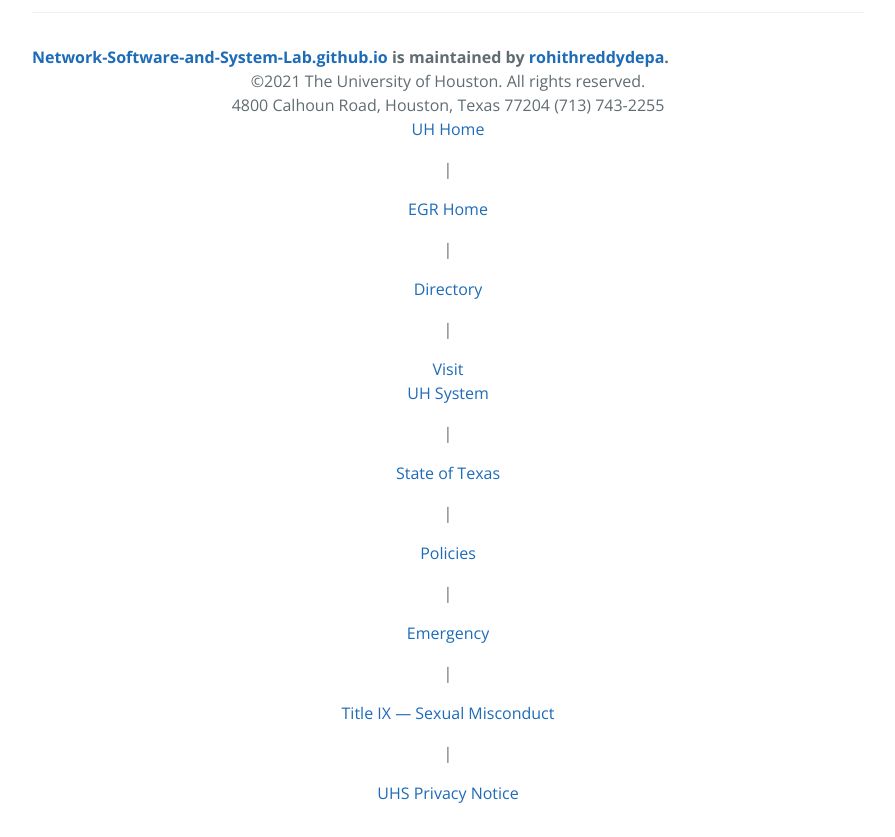
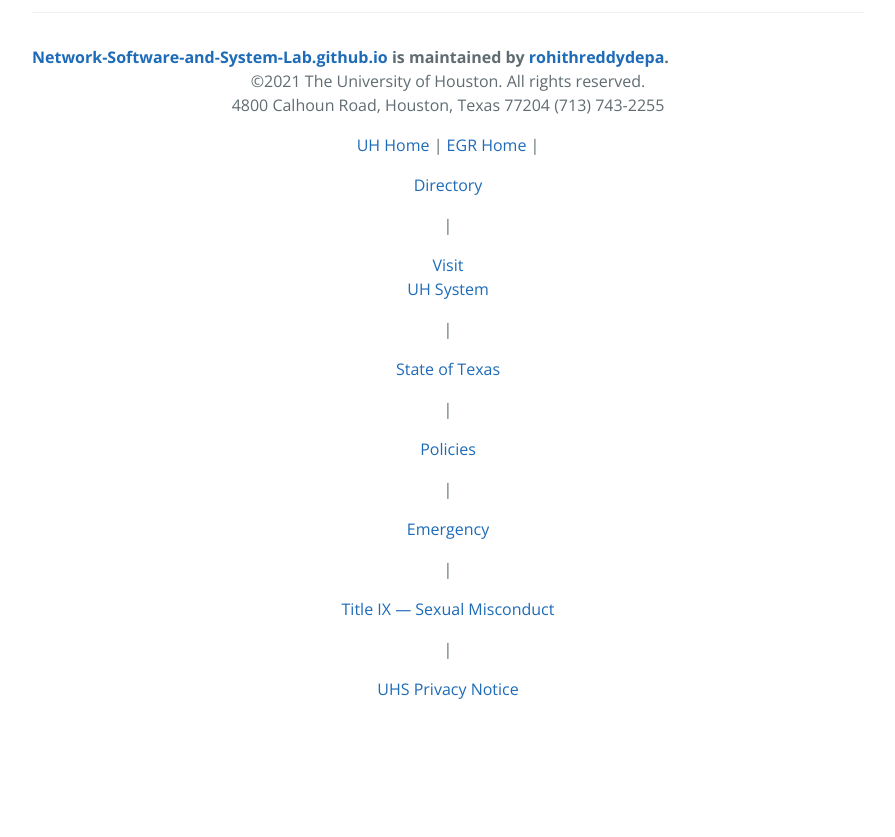
Before and after one commit to rohithreddydepa/Network-Software-and-System-Lab.github.io, a Jekyll site: the page built from index.md, in a window 1280 px wide. Shown: the part 1248-2085 px from the top of the page, without its empty margins (192-1087 px from the left). Built offline with Jekyll 4.4.1, drawn with Linux system fonts in a browser that asks for light colours; after the commit the page ends 1981 px from its top, so only the background shows below that.

```diff
--- a/_layouts/default.html
+++ b/_layouts/default.html
@@ -29,7 +29,7 @@
 		<div id="address">
 			&copy;2021 The University of Houston. All rights reserved.<br />
 			4800 Calhoun Road, Houston, Texas 77204 (713) 743-2255</div>
-		<a href="http://www.uh.edu/" target="_blank">UH Home</a> <p>|</p> <a href="http://www.egr.uh.edu/" target="_blank">EGR Home</a> <p>|</p> <a href="http://www.uh.edu/search/directory/" target="_blank">Directory</a> <p>|</p> <a href="http://www.uh.edu/visit/index" target="_blank">Visit</a><br />
+		<p> <a href="http://www.uh.edu/" target="_blank">UH Home</a> | <a href="http://www.egr.uh.edu/" target="_blank">EGR Home</a> |</p> <a href="http://www.uh.edu/search/directory/" target="_blank">Directory</a> <p>|</p> <a href="http://www.uh.edu/visit/index" target="_blank">Visit</a><br />
 		<a href="http://www.uhsystem.edu/" target="_blank">UH System</a> <p>|</p> <a href="http://www.texas.gov" target="_blank">State of Texas</a> <p>|</p> <a href="http://www.uh.edu/policies/" target="_blank">Policies</a> <p>|</p> <a href="http://www.uh.edu/emergency/" target="_blank">Emergency</a> <p>|</p> <a href="http://www.uh.edu/equal-opportunity/titleIX-sexual-misconduct/" target="_blank" title="Title IX — Sexual Misconduct">Title IX &mdash; Sexual Misconduct</a> <p>|</p> <a href="http://www.uhsystem.edu/privacy-notice/" target="_blank" title="UHS Privacy Notice">UHS Privacy Notice</a>
 	</div>
 		</center>
```
